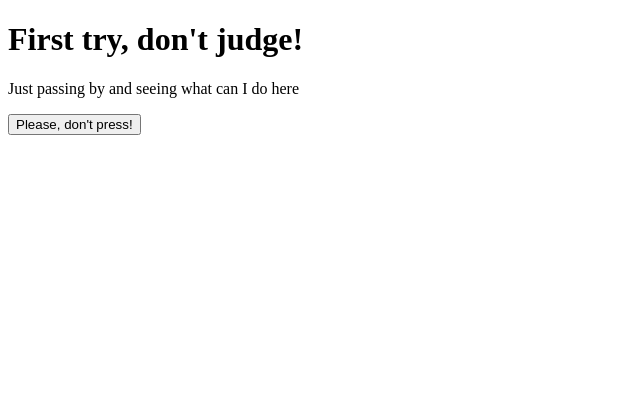
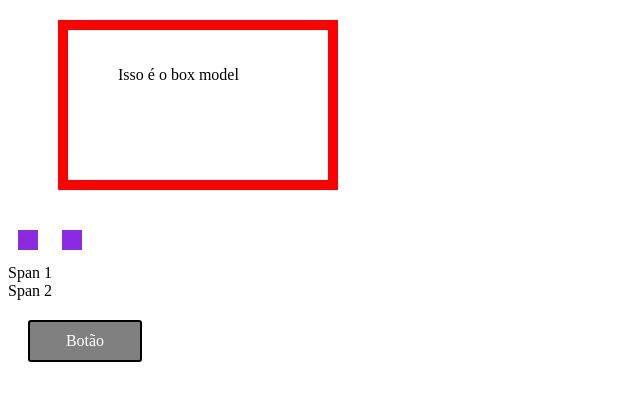
Before and after one commit to Gabriel-Dutra-Amaral/Gabriel-Dutra-Amaral.github.io, a plain HTML site: page index.html in a window 1280 px wide. Shown: the whole page, without its empty margins (0-640 px from the left). Drawn offline with Linux system fonts and the light colour scheme.

Commit message:
Add files via upload

```diff
--- a/index.html
+++ b/index.html
@@ -1,13 +1,24 @@
 <!DOCTYPE html>
-<html lang="en">
+<html lang="pt-br">
 <head>
     <meta charset="UTF-8">
     <meta name="viewport" content="width=device-width, initial-scale=1.0">
-    <title>Gabriel's site</title>
+    <title>Box Model</title>
+    <link rel="stylesheet" href="style.css">
 </head>
 <body>
-    <h1>First try, don't judge!</h1>
-    <p>Just passing by and seeing what can I do here</p>
-    <button>Please, don't press!</button>
+    <!-- Box Model -->
+    <div class="box-model">
+        <p>Isso é o box model</p>
+    </div>
+    <!-- Display -->
+    <div class="inline"></div>
+    <div class="inline"></div>
+    <span class="bloco">Span 1</span>
+    <span class="bloco">Span 2</span>
+    <!-- Botões -->
+    <div>
+        <a href="aaa" class="bottom">Botão</a>
+    </div>
 </body>
 </html>
--- /dev/null
+++ b/style.css
@@ -0,0 +1,44 @@
+/* Box Model */
+.box-model {
+    width: 200px;
+    height: 100px;
+    border: 10px solid red;
+    padding: 20px 10px 30px 50px;
+    margin: 20px 10px 30px 50px;
+}
+
+/* Display */
+.inline {
+    width: 20px;
+    height: 20px;
+    margin: 10px;
+    background-color: blueviolet;
+    display: inline-block;
+}
+
+.bloco {
+    display: block;
+}
+
+/* Botão */
+a {
+    text-decoration: none;
+}
+
+.bottom {
+    background-color: gray;
+    color: white;
+    border: 2px solid black;
+    border-radius: 3px;
+    display: block;
+    width: 100px;
+    padding: 10px 5px;
+    text-align: center;
+    margin: 20px;
+}
+
+.bottom:hover {
+    background-color: white;
+    color: black;
+    transition: 0.5s;
+}
```
